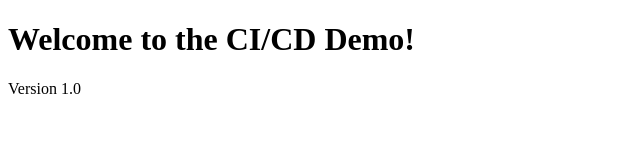
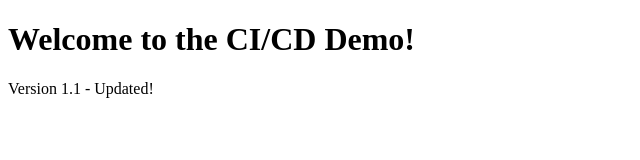
Before and after one commit to gecxeco/node-ci-cd-demo, a website: page src/index.html in a window 1280 px wide. Shown: the full height of the page, 0-640 px from the left. Drawn offline with Linux system fonts and the light colour scheme.

Commit message:
Update to version 1.1

```diff
--- a/src/index.html
+++ b/src/index.html
@@ -5,6 +5,6 @@
 </head>
 <body>
   <h1>Welcome to the CI/CD Demo!</h1>
-  <p>Version 1.0</p>
+  <p>Version 1.1 - Updated!</p>
 </body>
 </html>
```
